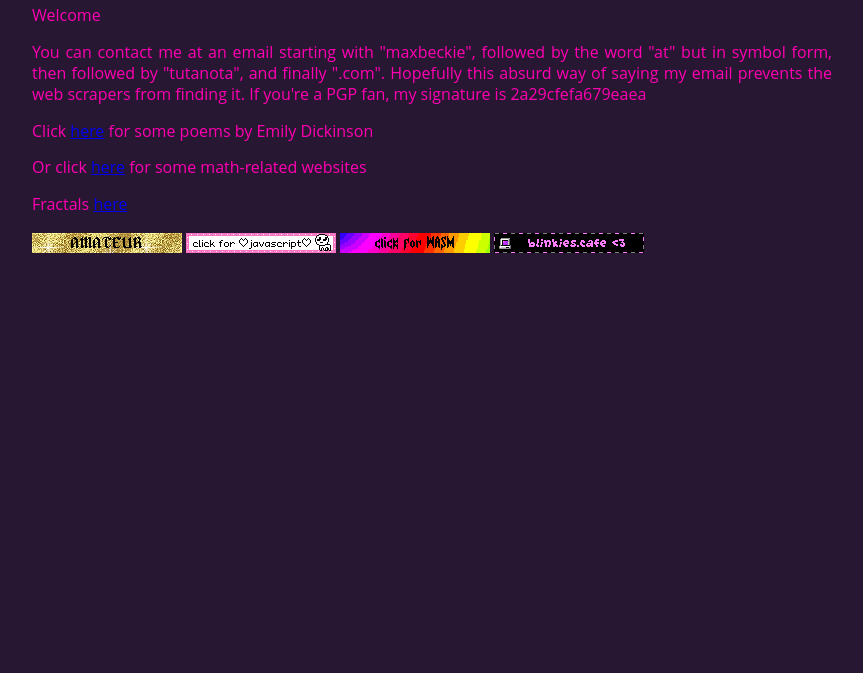
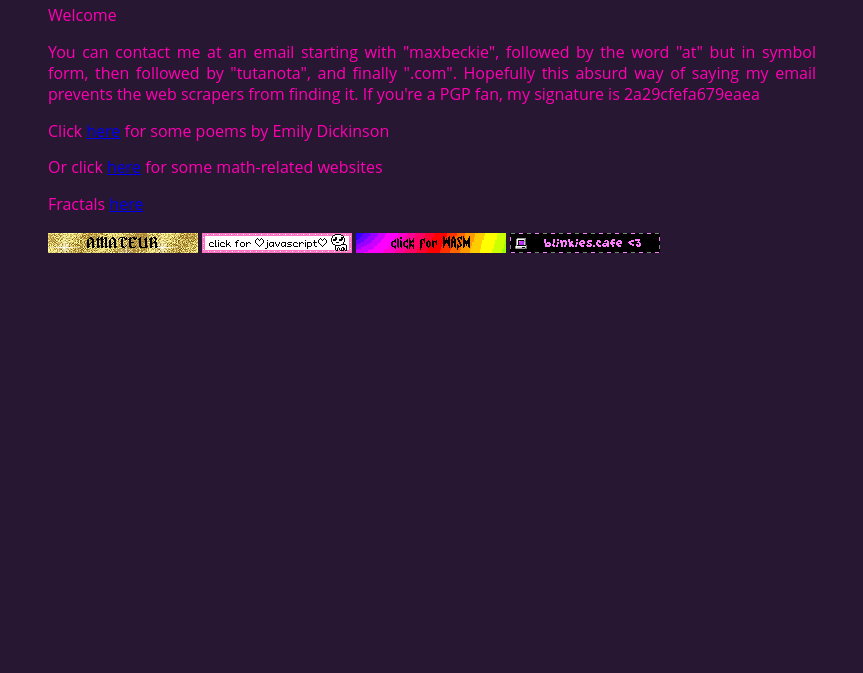
Before and after one commit to homologay/homologay.github.io, a plain HTML site: page index.html in a window 1280 px wide. Shown: the part 127-800 px from the top of the page, without its empty margins (208-1071 px from the left). Drawn offline with Linux system fonts and the light colour scheme.

Commit message:
small css changes

```diff
--- a/main.css
+++ b/main.css
@@ -17,3 +17,11 @@ h1 {
  font-size:32px;
  text-shadow: 2px 4px 4px rgba(46,91,173,0.6);
 }
+
+html {
+ scroll-behavior: smooth;
+}
+
+* {
+ box-sizing: border-box;
+}
```
